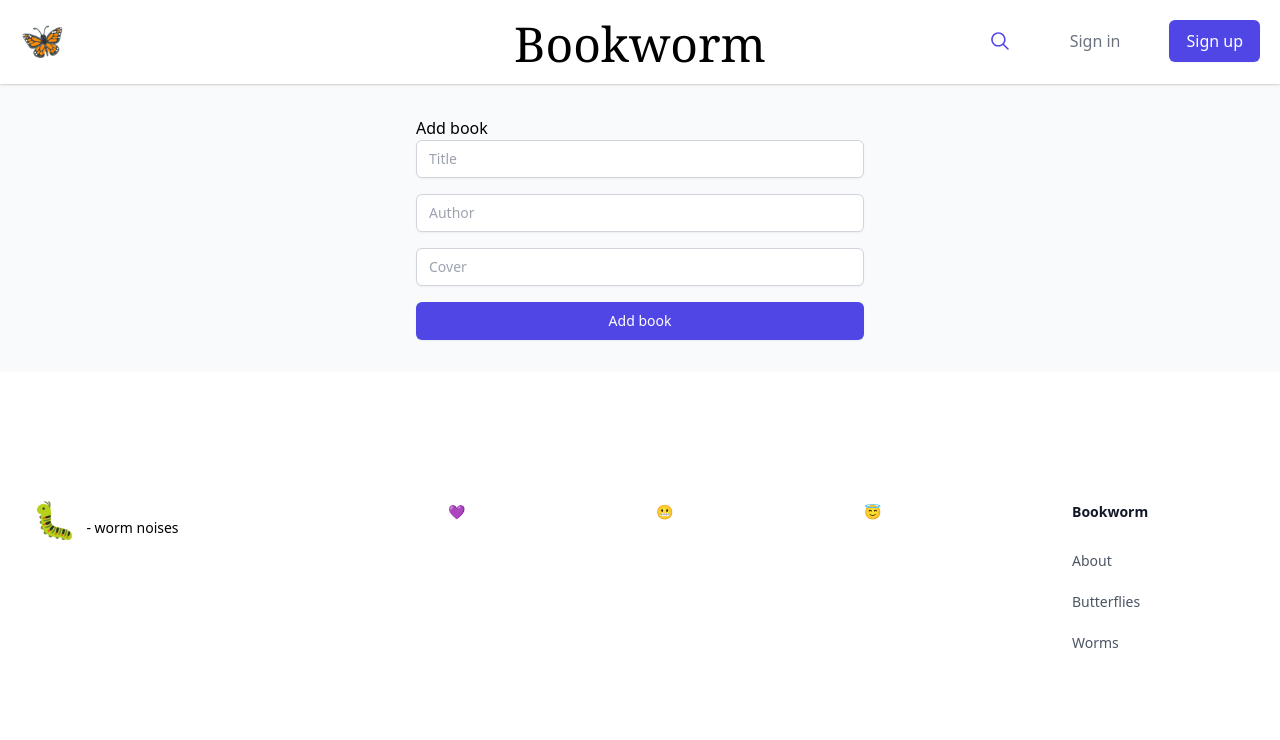
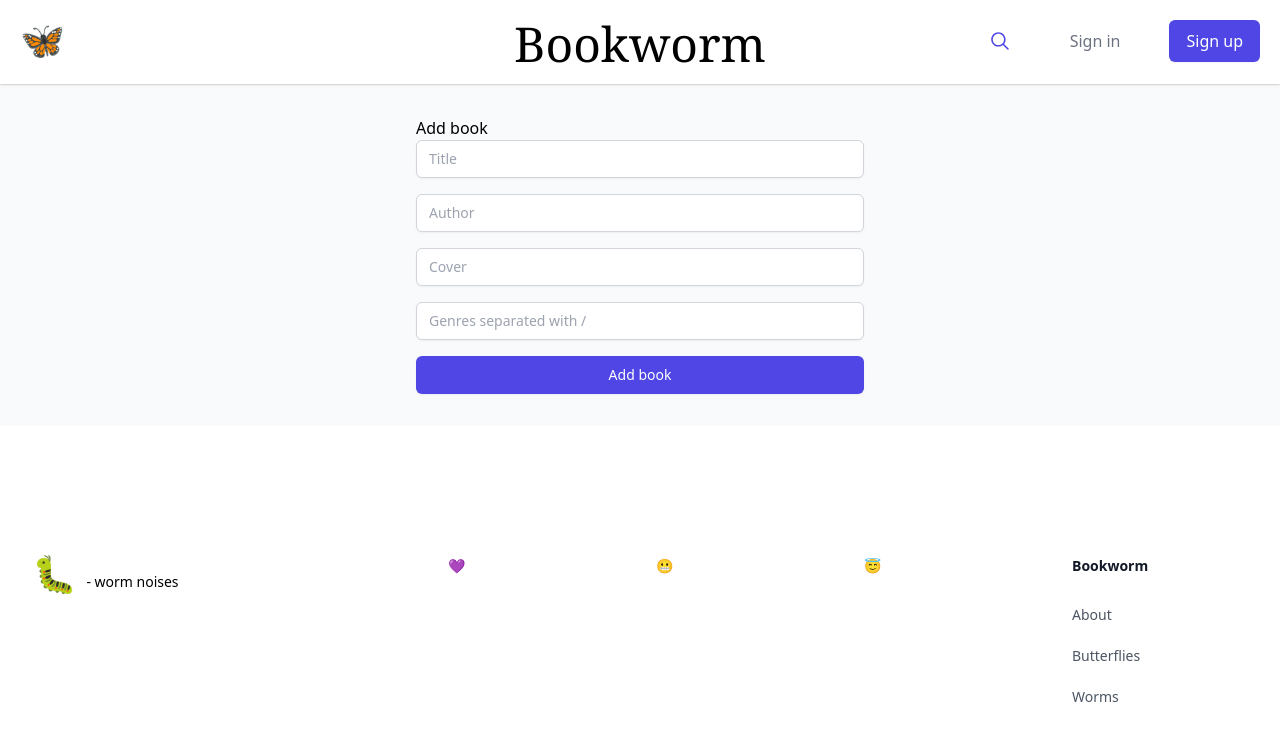
Before and after one commit to maurice-wegerif/Bookworm, a React (Vite) app: page /add-book in a window 1280 px wide. Shown: the top 740 px of the page. Built offline with nearby package versions, Linux system fonts and the light colour scheme; no server answers; the database is empty.

Commit message:
Genre-input for new book

```diff
--- a/src/components/addBookForm/AddBookForm.tsx
+++ b/src/components/addBookForm/AddBookForm.tsx
@@ -9,6 +9,7 @@ export const AddBookForm = () => {
   const [title, setTitle] = useState("");
   const [author, setAuthor] = useState("");
   const [cover, setCover] = useState("");
+  const [genres, setGenre] = useState("");
   const [error, setError] = useState("");
   const navigate = useNavigate();
 
@@ -18,6 +19,7 @@ export const AddBookForm = () => {
         title: title,
         author: author,
         imageUrl: cover,
+        genre: genres.split("/"),
       });
       navigate("/");
     } else {
@@ -33,6 +35,9 @@ export const AddBookForm = () => {
       return false;
     }
     if (cover.length < 5) {
+      return false;
+    }
+    if (genres.length === 0) {
       return false;
     }
 
@@ -73,6 +78,16 @@ export const AddBookForm = () => {
             setCover(evt.currentTarget.value);
           }}
         />
+        <input
+          type="text"
+          placeholder="Genres separated with /"
+          className="block w-full appearance-none rounded-md border border-gray-300 px-3 py-2 placeholder-gray-400 shadow-sm focus:border-indigo-500 focus:outline-none focus:ring-indigo-500 sm:text-sm"
+          value={genres}
+          onChange={(evt) => {
+            setError("");
+            setGenre(evt.currentTarget.value);
+          }}
+        />
         <Button label="Add book" clickHandler={clickHandler} />
         {error !== "" && <p className="text-red-600 text-center">{error}</p>}
       </div>
--- a/src/helpers/types.ts
+++ b/src/helpers/types.ts
@@ -3,6 +3,7 @@ export interface Book {
   title: string;
   author: string;
   imageUrl: string;
+  genres: string[];
   category?: string;
   date?: Date;
 }
```
